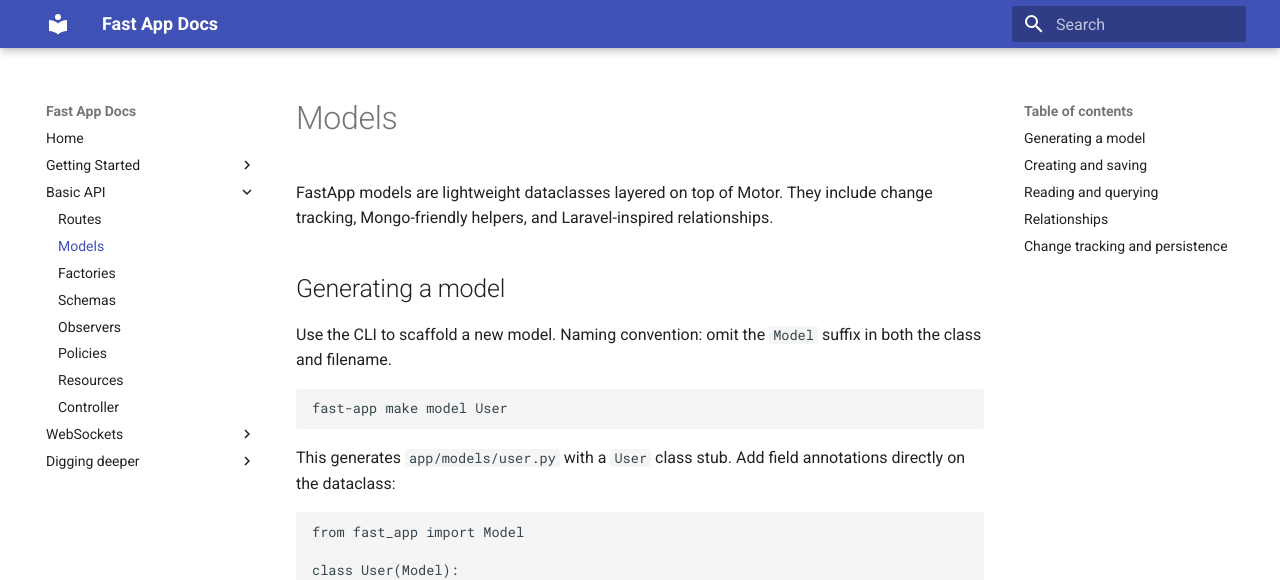
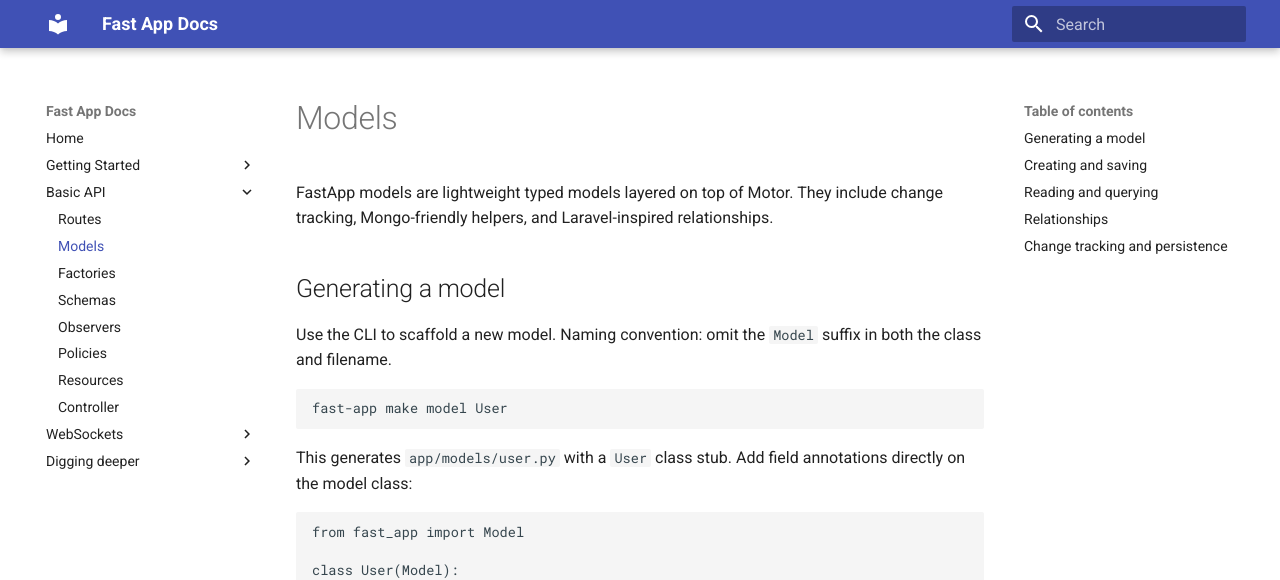
Before and after one commit to patrikmojzis/fast-app, an MkDocs documentation site: the page built from docs/models.md, in a window 1280 px wide and 900 px high. Shown: the top 580 px of the window. Built offline with MkDocs 1.6.1 and Material for MkDocs 9.7.7, drawn with Linux system fonts in a browser that asks for light colours.

Commit message:
refactor(model): remove dataclass

````diff
--- a/docs/models.md
+++ b/docs/models.md
@@ -1,6 +1,6 @@
 # Models
 
-FastApp models are lightweight dataclasses layered on top of Motor. They include change tracking, Mongo-friendly helpers, and Laravel-inspired relationships.
+FastApp models are lightweight typed models layered on top of Motor. They include change tracking, Mongo-friendly helpers, and Laravel-inspired relationships.
 
 ## Generating a model
 
@@ -10,7 +10,7 @@ Use the CLI to scaffold a new model. Naming convention: omit the `Model` suffix
 fast-app make model User
 ```
 
-This generates `app/models/user.py` with a `User` class stub. Add field annotations directly on the dataclass:
+This generates `app/models/user.py` with a `User` class stub. Add field annotations directly on the model class:
 
 ```python
 from fast_app import Model
````
Also changed, not shown: 1 other file.
